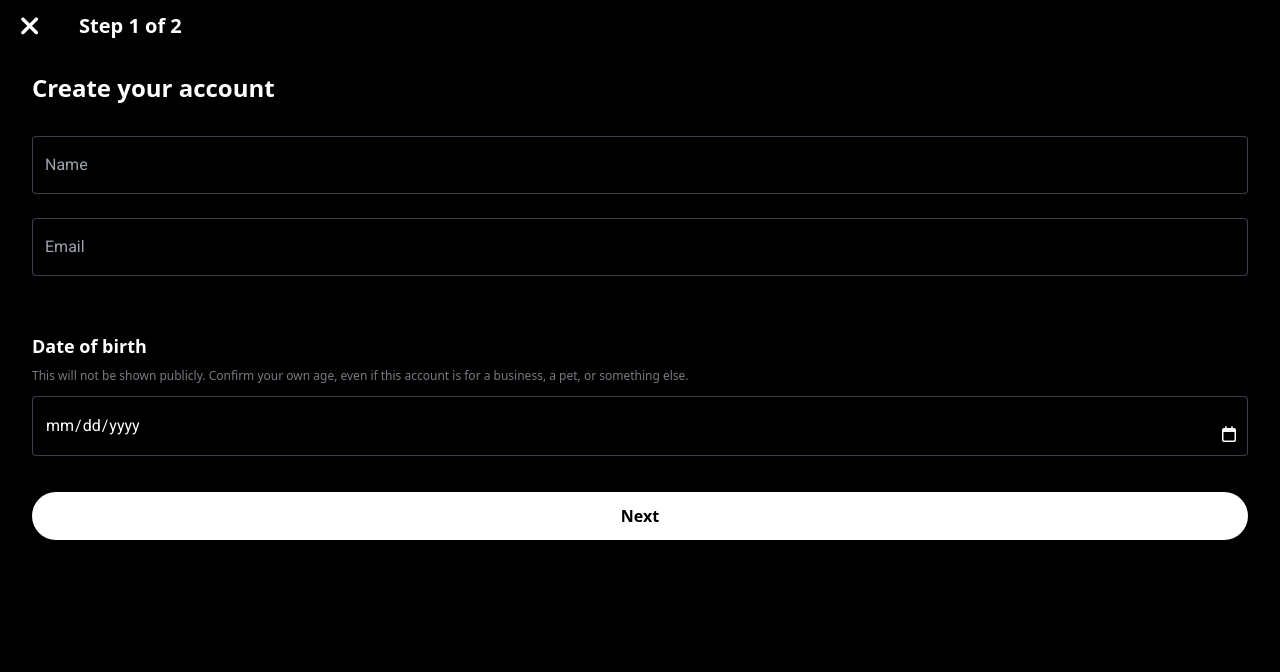
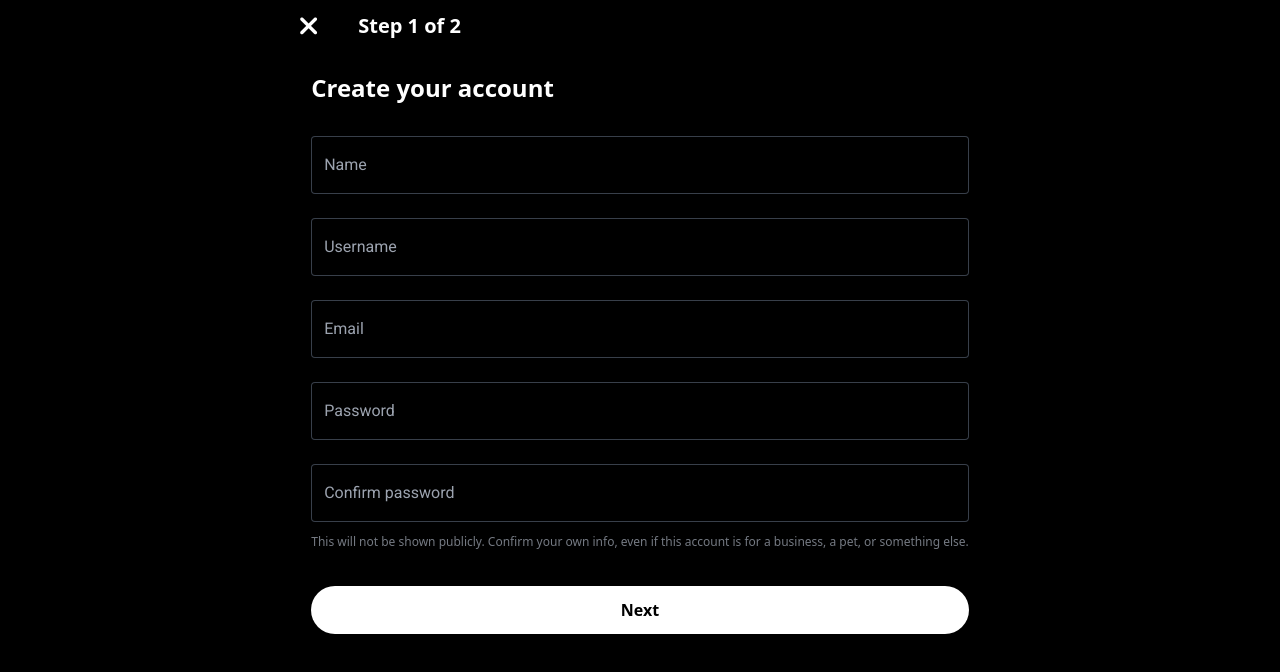
Before and after one commit to thisisrahulpal/blog-frontend, a React (Vite) app: page /signup in a window 1280 px wide. Shown: the top 672 px of the page. Built offline with nearby package versions, Linux system fonts and the light colour scheme.

Commit message:
signup functionality added

```diff
--- a/src/Components/Authentication/Otp.jsx
+++ b/src/Components/Authentication/Otp.jsx
@@ -1,18 +1,27 @@
-import React from "react";
+import React, { useState } from "react";
 import { Link } from "react-router-dom";
 import Home from "../Feed/Home";
 
 const Otp = () => {
+  const [otp, setOtp] =useState("")
   const focusNextInput = (e, prevId, nextId) => {
-    if (e.target.value.length === 0) {
-      document.getElementById(prevId).focus();
-    } else {
-      document.getElementById(nextId).focus();
+    setOtp(otp+e.target.value)
+    const prevInput = document.getElementById(prevId);
+    const nextInput = document.getElementById(nextId);
+
+    if (prevInput && e.target.value.length === 0) {
+      prevInput.focus();
+    } else if (nextInput) {
+      nextInput.focus();
     }
   };
+
+  const handleSubmit = (e) => {
+    e.preventDefault();
+    console.log("opt: ",otp)
+  }
   return (
-    <div>
-      <form className="max-w-sm mx-auto">
+    <form className="max-w-sm mx-auto" onSubmit={handleSubmit}>
       <div className="px-4  flex-col">
         <Link to="/signup">
           <button className="py-3 mr-9">
@@ -21,9 +30,7 @@ const Otp = () => {
         </Link>
       </div>
       <div className="flex flex-col px-8">
-          <p className="pt-2 text-2xl font-bold" c>
-            Verify Phone
-          </p>
+        <p className="pt-2 text-2xl font-bold">Verify Phone</p>
         {/* Instruction */}
         <p
           id="helper-text-explanation"
@@ -36,12 +43,16 @@ const Otp = () => {
           {[1, 2, 3, 4].map((index) => (
             <div key={`code-${index}`}>
               <label htmlFor={`code-${index}`} className="sr-only">
-              {`${index === 1 ? 'First' : index === 6 ? 'Sixth' : `${index}th`} code`}
+                {`${
+                  index === 1 ? "First" : index === 6 ? "Sixth" : `${index}th`
+                } code`}
               </label>
               <input
                 type="text"
                 maxLength="1"
-              onKeyUp={(e) => focusNextInput(e, `code-${index - 1}`, `code-${index + 1}`)}
+                onKeyUp={(e) =>
+                  focusNextInput(e, `code-${index - 1}`, `code-${index + 1}`)
+                }
                 id={`code-${index}`}
                 className="block w-9 h-9 py-3 text-sm font-extrabold text-center text-gray-900 bg-white border border-gray-300 rounded-lg focus:ring-primary-100  focus:border-primary-500 dark:bg-gray-700 dark:border-gray-600 dark:placeholder-gray-400 dark:text-white dark:focus:ring-primary-500 dark:focus:border-primary-500 outline-none"
                 required
@@ -53,14 +64,12 @@ const Otp = () => {
           Didn't receive code?{" "}
           <strong className="text-blue-500">Resend code</strong>
         </div>
-          <Link to="/home">
-            <button className="py-3 my-6 w-full font-bold bg-white text-black rounded-full">
+
+          <button className="py-3 my-6 w-full font-bold bg-white text-black rounded-full" type="submit">
             Verify OTP
           </button>
-          </Link>
       </div>
     </form>
-    </div>
   );
 };
 
--- a/src/Components/Authentication/Signup.jsx
+++ b/src/Components/Authentication/Signup.jsx
@@ -1,20 +1,73 @@
 import { useState } from "react";
-import { Link } from "react-router-dom";
+import { Link, useNavigate } from "react-router-dom";
+import { useDispatch } from "react-redux";
+import { useRegisterMutation } from "../../features/userApiSlice";
+// import { setCredentials } from "../../features/authSlice";
 
 const signup = () => {
   const [name, setName] = useState("");
   const [email, setEmail] = useState("");
+  const [username, setUsername] = useState("");
+  const [password, setPassword] = useState("");
+  const [confirmPassword, setConfirmPassword] = useState("");
+  const [unmatchPassword, setUnmatchPassword] = useState("");
 
-  const handleSubmit = (e) => {
+  const dispatch = useDispatch();
+  const navigate = useNavigate();
+
+  const [register, { isLoading }] = useRegisterMutation();
+
+  const handleSubmit = async (e) => {
     e.preventDefault();
-    console.log("name is: ", name);
-    console.log("email is: ", email);
+    try {
+      if (password !== confirmPassword) {
+        setUnmatchPassword(true);
+      } else {
+        setUnmatchPassword(false);
+        const data = {
+          name,
+          email,
+          userName: username,
+          password,
+        };
+        console.log(data);
+        const res = await register(data).unwrap();
+        navigate("/verifyOtp")
         setEmail("");
         setName("");
+      }
+    } catch (error) {
+      console.log(error);
+    }
   };
   return (
     <>
+      <div className="relative h-screen flex items-center justify-center">
         {/* Header */}
+        {isLoading ? (
+          <div className="fixed  flex items-center justify-center  bg-opacity-50 z-50">
+            <div role="status">
+              <svg
+                aria-hidden="true"
+                className="w-8 h-8 text-gray-200 animate-spin dark:text-gray-600 fill-blue-600"
+                viewBox="0 0 100 101"
+                fill="none"
+                xmlns="http://www.w3.org/2000/svg"
+              >
+                <path
+                  d="M100 50.5908C100 78.2051 77.6142 100.591 50 100.591C22.3858 100.591 0 78.2051 0 50.5908C0 22.9766 22.3858 0.59082 50 0.59082C77.6142 0.59082 100 22.9766 100 50.5908ZM9.08144 50.5908C9.08144 73.1895 27.4013 91.5094 50 91.5094C72.5987 91.5094 90.9186 73.1895 90.9186 50.5908C90.9186 27.9921 72.5987 9.67226 50 9.67226C27.4013 9.67226 9.08144 27.9921 9.08144 50.5908Z"
+                  fill="currentColor"
+                />
+                <path
+                  d="M93.9676 39.0409C96.393 38.4038 97.8624 35.9116 97.0079 33.5539C95.2932 28.8227 92.871 24.3692 89.8167 20.348C85.8452 15.1192 80.8826 10.7238 75.2124 7.41289C69.5422 4.10194 63.2754 1.94025 56.7698 1.05124C51.7666 0.367541 46.6976 0.446843 41.7345 1.27873C39.2613 1.69328 37.813 4.19778 38.4501 6.62326C39.0873 9.04874 41.5694 10.4717 44.0505 10.1071C47.8511 9.54855 51.7191 9.52689 55.5402 10.0491C60.8642 10.7766 65.9928 12.5457 70.6331 15.2552C75.2735 17.9648 79.3347 21.5619 82.5849 25.841C84.9175 28.9121 86.7997 32.2913 88.1811 35.8758C89.083 38.2158 91.5421 39.6781 93.9676 39.0409Z"
+                  fill="currentFill"
+                />
+              </svg>
+              <span className="sr-only">Loading...</span>
+            </div>
+          </div>
+        ) : null}
+
         <form
           className="flex flex-col justify-between h-screen"
           onSubmit={handleSubmit}
@@ -48,44 +101,78 @@ const signup = () => {
                   <input
                     className="p-3 py-4 w-full focus:ring-offset-white focus:outline focus:outline-blue-500 font-roboto rounded border bg-black border-gray-600/75  "
                     type="text"
+                    placeholder="Username"
+                    value={username}
+                    onChange={(e) => setUsername(e.target.value)}
+                  />
+                </div>
+                <div className="py-3">
+                  <input
+                    className="p-3 py-4 w-full focus:ring-offset-white focus:outline focus:outline-blue-500 font-roboto rounded border bg-black border-gray-600/75  "
+                    type="email"
                     placeholder="Email"
                     value={email}
                     onChange={(e) => setEmail(e.target.value)}
                   />
                 </div>
+                <div className="py-3">
+                  <input
+                    className="p-3 py-4 w-full focus:ring-offset-white focus:outline focus:outline-blue-500 font-roboto rounded border bg-black border-gray-600/75  "
+                    type="password"
+                    placeholder="Password"
+                    value={password}
+                    onChange={(e) => setPassword(e.target.value)}
+                  />
+                </div>
+                <div className="py-3">
+                  <input
+                    className="p-3 py-4 w-full focus:ring-offset-white focus:outline focus:outline-blue-500 font-roboto rounded border bg-black border-gray-600/75  "
+                    type="password"
+                    placeholder="Confirm password"
+                    value={confirmPassword}
+                    onChange={(e) => setConfirmPassword(e.target.value)}
+                  />
+                  {unmatchPassword ? (
+                    <p className="pt-1 text-xs text-red-500">
+                      Password does not match
+                    </p>
+                  ) : null}
+                </div>
                 {/* data of birth */}
-              <div className="pt-11 mb-2 font-robot text-lg font-bold">
+                {/* <div className="pt-11 mb-2 font-robot text-lg font-bold">
                   Date of birth
-              </div>
+                </div> */}
                 <p className="text-xs text-gray-400/75">
-                This will not be shown publicly. Confirm your own age, even if
-                this account is for a business, a pet, or something else.
+                  This will not be shown publicly. Confirm your own info, even
+                  if this account is for a business, a pet, or something else.
                 </p>
-              <div className="relative mt-3">
+                {/* <div className="relative mt-3">
                   <input
                     className="p-3 py-4 w-full border  bg-black border-gray-600/75 rounded focus:ring-offset-white focus:outline focus:outline-blue-500 font-roboto"
                     type="Date"
                     placeholder="Date of birth"
-                />
-                <span className="absolute inset-y-0 -bottom-1/4 right-3 pl-3 flex items-center pointer-events-none">
+                    onChange={(e) => setDate(e.target.value)}
+                  /> */}
+                {/* <span className="absolute inset-y-0 -bottom-1/4 right-3 pl-3 flex items-center pointer-events-none">
                     <i className="fa-regular fa-calendar text-white"></i>
-                </span>
-              </div>
+                  </span> */}
+                {/* </div> */}
               </div>
               <div className="mt-3">
-              <Link to="/verifyOtp">
+                {/* <Link to="/verifyOtp"> */}
                 <button
                   className="py-3 my-6 w-full bg-white font-bold text-black rounded-full"
                   type="submit"
                 >
                   Next
                 </button>
-              </Link>
+                {/* </Link> */}
               </div>
             </div>
           </div>
-        <div className="px-8"></div>
+          {/* <div className="px-8"></div> */}
         </form>
+      </div>
     </>
   );
 };
--- a/src/features/apiSlice.js
+++ b/src/features/apiSlice.js
@@ -6,6 +6,6 @@ const baseQuery = fetchBaseQuery({
 
 export const apiSlice = createApi({
   baseQuery,
-  tagTypes: ['Post'],
+  tagTypes: ['Post', 'User'],
   endpoints: (builder) => ({}),
 });
--- a/src/features/authSlice.js
+++ b/src/features/authSlice.js
@@ -4,6 +4,7 @@ const initialState = {
   userInfo: localStorage.getItem("userInfo")
     ? JSON.parse(localStorage.getItem("userInfo"))
     : null,
+  unverifiedUser: null
 };
 
 const authSlice = createSlice({
@@ -13,9 +14,11 @@ const authSlice = createSlice({
     setCredentials: (state, action) => {
       state.userInfo = action.payload;
     },
+    unverifiedCredentials: (state, action) => {
+      state.unverifiedUser = action.payload
+    },
     logout: (state, action) => {
       state.userInfo = null;
-
       localStorage.clear();
     },
   },
--- /dev/null
+++ b/src/features/userApiSlice.js
@@ -0,0 +1,16 @@
+
+import { apiSlice } from "./apiSlice";
+
+export const userApiSlice = apiSlice.injectEndpoints({
+    endpoints: (builder) => ({
+        register: builder.mutation({
+            query: (data) => ({
+              url: '/user/signup',
+              method: 'POST',
+              body: data,
+            }),
+          }),
+    })
+})
+
+export const { useRegisterMutation } = userApiSlice
```
Also changed, not shown: 1 other file (tests, documents, lock files or other folders). Lines whose indentation alone changed are shown as unchanged.
